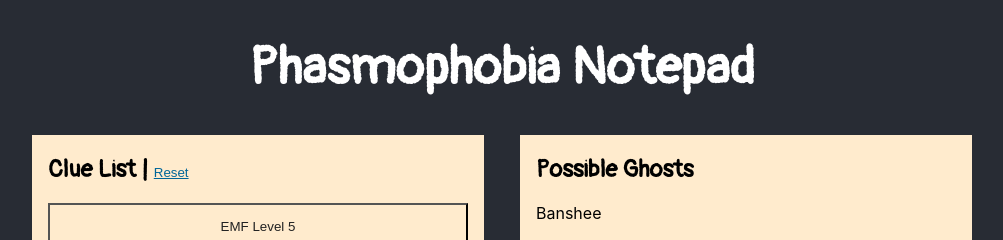
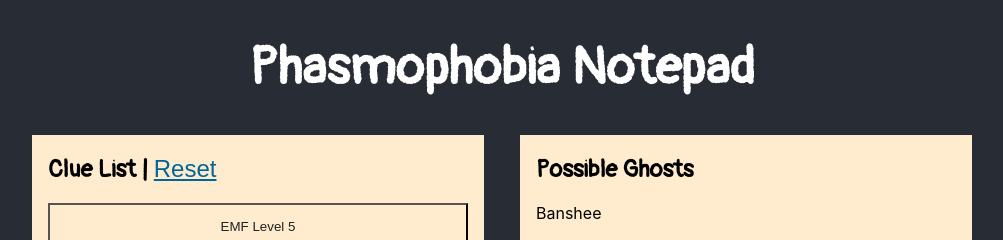
Before and after one commit to montal95/gb-journal, a React (Create React App) app: page / in a window 1280 px wide. Shown: the top 240 px of the page, without its empty margins (138-1141 px from the left). Built offline with nearby package versions, Linux system fonts and the light colour scheme.

Commit message:
styled reset button, changed GhostInfo and display to show ghost info when filtered ghosts is filtered down to one

```diff
--- a/src/Global.tsx
+++ b/src/Global.tsx
@@ -53,15 +53,7 @@
     }
 
     #reset {
-        background: none;
-        border: none;
-        padding: 0;
-        /*optional*/
-        font-family: arial, sans-serif;
-        /*input has OS specific font-family*/
-        color: #069;
-        text-decoration: underline;
-        cursor: pointer;
+
     }
 
 `
--- a/src/components/ClueList.tsx
+++ b/src/components/ClueList.tsx
@@ -1,6 +1,6 @@
 import React, { useContext } from 'react'
 import { GlobalContext } from './GlobalContext'
-import { ClueWrapper, PageHeaders } from './elements'
+import { ClueWrapper, PageHeaders, ResetButton } from './elements'
 import {ClueButtons} from './ClueButtons'
 
 
@@ -10,7 +10,7 @@
     return (
         <div className="pages">
             <section>
-                <PageHeaders>Clue List | <button id="reset" onClick={() => reset()}>Reset</button></PageHeaders>
+                <PageHeaders>Clue List | <ResetButton onClick={() => reset()}>Reset</ResetButton></PageHeaders>
                 <ClueWrapper>
                     {Object.keys(clues).map((clue: string) => {
                         const possibleCheck = filteredGhosts.some(ghost => ghost.clues.includes(clue))
--- a/src/components/Display.tsx
+++ b/src/components/Display.tsx
@@ -1,4 +1,4 @@
-import React, { useContext } from 'react'
+import React, { Component, useContext } from 'react'
 import { GlobalContext } from './GlobalContext'
 import {GhostInfo} from './GhostInfo'
 import { PageHeaders } from './elements'
@@ -6,13 +6,13 @@
 export const Display = () => {
     const { filteredGhosts } = useContext(GlobalContext)
     const finalResult: boolean = filteredGhosts.length === 1;
+    const ghostList = filteredGhosts.map((ghost) => (<p key={ghost.type}>{ghost.type}</p>))
 
     return (
         <div className="pages">
             <section>
                 <PageHeaders>{finalResult ? "Ghost Info" : "Possible Ghosts"}</PageHeaders>
-                {filteredGhosts.map((ghost) => (<p key={ghost.type}>{ghost.type}</p>))}
-                {finalResult ? <GhostInfo /> : ""}
+                {finalResult ? <GhostInfo /> : ghostList}
             </section>
         </div>
     )
--- a/src/components/GhostInfo.tsx
+++ b/src/components/GhostInfo.tsx
@@ -1,11 +1,13 @@
 import React, { useContext } from 'react'
 import { GlobalContext } from './GlobalContext'
+import { InfoHeader } from './elements'
 
 export const GhostInfo = () => {
     const { filteredGhosts } = useContext(GlobalContext)
 
     return (
         <div>
+            <InfoHeader>{filteredGhosts[0].type}</InfoHeader>
             <p><strong>Strengths: </strong>{filteredGhosts[0].strengths}</p>
             <p><strong>Weakness: </strong>{filteredGhosts[0].weakness}</p>
         </div>
--- a/src/components/elements/PageHeaders.tsx
+++ b/src/components/elements/PageHeaders.tsx
@@ -3,3 +3,7 @@
 export const PageHeaders = styled.h2`
     font-family: 'Pangolin', cursive;
 `
+
+export const InfoHeader = styled.h3`
+    font-family: 'Pangolin', cursive;
+`
--- /dev/null
+++ b/src/components/elements/ResetButton.tsx
@@ -0,0 +1,14 @@
+import styled from 'styled-components'
+
+export const ResetButton  = styled.button`
+    background: none;
+    border: none;
+    padding: 0;
+    font-size: 1em;
+    /*optional*/
+    font-family: arial, sans-serif;
+    /*input has OS specific font-family*/
+    color: #069;
+    text-decoration: underline;
+    cursor: pointer;
+`
--- a/src/components/elements/index.tsx
+++ b/src/components/elements/index.tsx
@@ -1,3 +1,4 @@
 export * from './ClueWrapper'
 export * from './PageHeaders'
 export * from './ClueButton'
+export * from './ResetButton'
```
